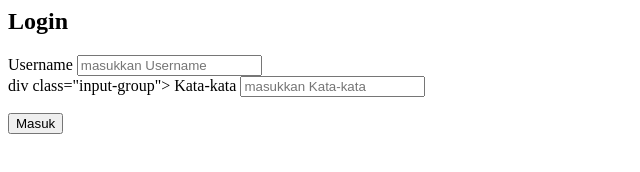
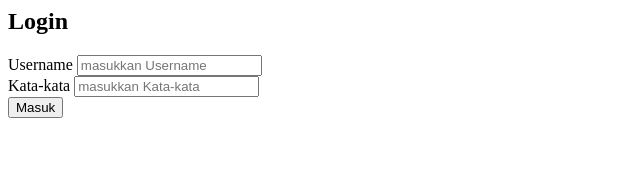
Before and after one commit to Rivie96/Styling-CSS, a plain HTML site: page index.html in a window 1280 px wide. Shown: the whole page, without its empty margins (0-640 px from the left). Drawn offline with Linux system fonts and the light colour scheme.

Commit message:
Update index.html

```diff
--- a/index.html
+++ b/index.html
@@ -5,7 +5,7 @@
       <label>Username</label>
       <input type="text"placeholder="masukkan Username"required>
     </div>
-div class="input-group">
+<div class="input-group">
       <label>Kata-kata</label>
       <input type="Kata-kata"placeholder="masukkan Kata-kata">
 </div>
```
